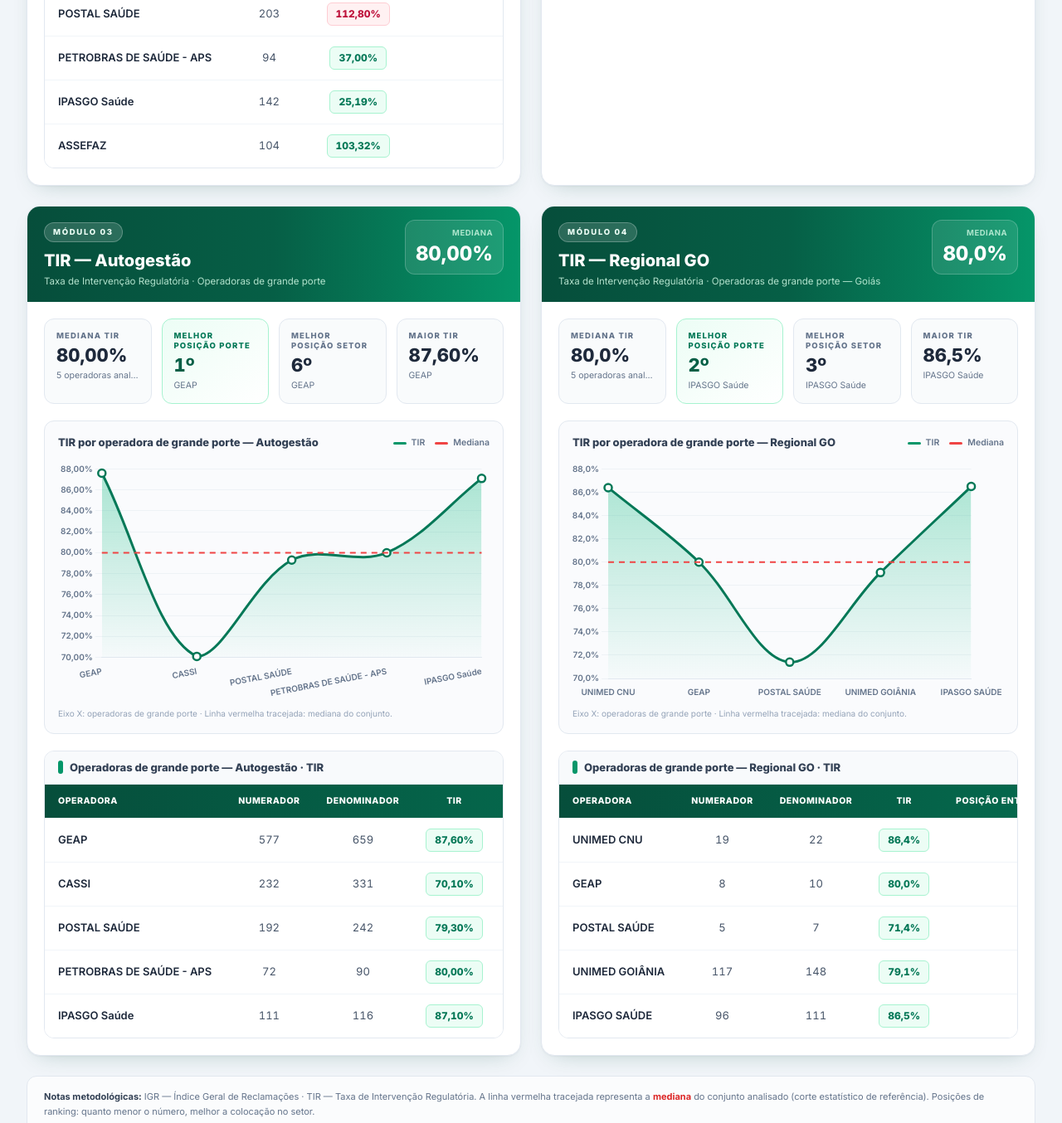
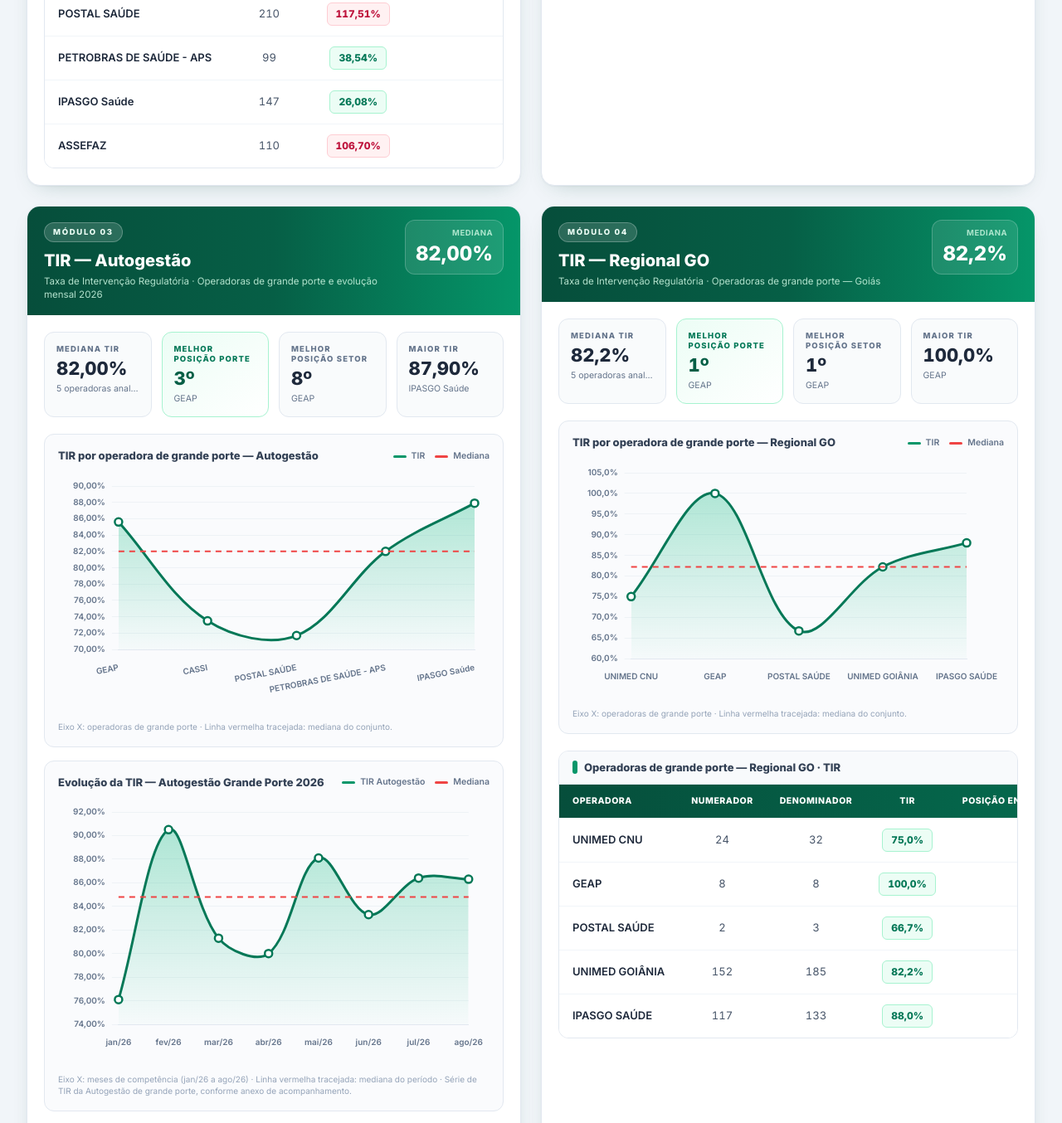
Before and after one commit to antoniomateus203-ship-it/TIR-y-IGR-, a plain HTML site: page index.html in a window 1280 px wide. Shown: the part 1446-2800 px from the top of the page at 83% size. Drawn offline with nearby package versions, Linux system fonts and the light colour scheme.

Commit message:
Add files via upload

```diff
--- a/index.html
+++ b/index.html
@@ -24,8 +24,17 @@
 <body class="bg-slate-100 min-h-screen text-slate-800 antialiased">
 
   <!-- ===================== HEADER ===================== -->
-  <header class="bg-gradient-to-r from-emerald-950 via-emerald-800 to-emerald-600 shadow-lg">
-    <div class="max-w-[1700px] mx-auto px-4 sm:px-6 lg:px-8 py-6 flex flex-col lg:flex-row lg:items-center lg:justify-between gap-5">
+  <header class="relative overflow-hidden bg-gradient-to-r from-emerald-950 via-emerald-800 to-emerald-600 shadow-lg">
+
+    <div class="absolute top-0 right-0 z-20 h-12 sm:h-14 lg:h-16 select-none pointer-events-none">
+      <img src="https://play-lh.googleusercontent.com/nNX3uE1J5d2IA3aywlINCxcfc-y2uKxo5QcH4GFK1R4AJZj_4RhlG6OYL6_78pAY1lsAWZrblOuiENNj8WDgGw=w240-h480-rw"
+           srcset="https://play-lh.googleusercontent.com/nNX3uE1J5d2IA3aywlINCxcfc-y2uKxo5QcH4GFK1R4AJZj_4RhlG6OYL6_78pAY1lsAWZrblOuiENNj8WDgGw=w480-h960-rw 2x"
+           alt="Ipasgo"
+           class="h-full w-auto object-contain mix-blend-multiply"
+           loading="lazy">
+    </div>
+
+    <div class="relative z-10 max-w-[1700px] mx-auto py-6 pl-4 sm:pl-6 lg:pl-8 pr-[64px] sm:pr-[80px] lg:pr-[96px] flex flex-col lg:flex-row lg:items-center lg:justify-between gap-5">
       <div>
         <p class="text-emerald-300 text-[11px] font-bold uppercase tracking-[0.22em]">Business Intelligence · Saúde Suplementar</p>
         <h1 class="text-white text-2xl sm:text-3xl font-extrabold mt-1.5 leading-tight">
@@ -43,7 +52,7 @@
         </div>
         <div class="rounded-xl bg-white/10 border border-white/20 backdrop-blur px-4 py-2.5">
           <p class="text-emerald-200 text-[10px] font-bold uppercase tracking-wider">Módulos</p>
-          <p class="text-white text-sm font-bold">4 seções · 5 gráficos</p>
+          <p class="text-white text-sm font-bold">4 seções · 6 gráficos</p>
         </div>
         <div class="rounded-xl bg-white/10 border border-white/20 backdrop-blur px-4 py-2.5">
           <p class="text-emerald-200 text-[10px] font-bold uppercase tracking-wider">Direção IGR</p>
@@ -82,6 +91,11 @@
           O TIR segue tratamento neutro (sem inversão), conforme metodologia própria.
         </span>
       </p>
+      <p>
+        <strong class="text-slate-700">Evolução mensal da TIR:</strong>
+        série de jan/26 a ago/26 das operadoras de grande porte — Autogestão, conforme anexo de acompanhamento.
+        A competência set/26 não integra a série de evolução da TIR.
+      </p>
       <p>Dados extraídos das planilhas oficiais de acompanhamento de operadoras de grande porte — Autogestão e Regional GO.</p>
     </div>
   </footer>
@@ -114,14 +128,17 @@
   serie:  [15.46, 14.81, 18.93, 14.18, 17.90, 14.89, 23.43, 20.94, 25.19]
 };
 
+/* Evolução da TIR — Autogestão Grande Porte (jan a ago/26) — conforme anexo */
+const TIR_AUTOGESTAO_MENSAL = {
+  labels: ['jan/26','fev/26','mar/26','abr/26','mai/26','jun/26','jul/26','ago/26'],
+  serie:  [76.1, 90.5, 81.3, 80.0, 88.1, 83.3, 86.4, 86.3]
+};
+
 const COLS_IGR = ['Operadora', 'Numerador', 'IGR', 'Posição entre as OPs do mesmo porte', 'Posição Geral Setor'];
 const COLS_TIR = ['Operadora', 'Numerador', 'Denominador', 'TIR', 'Posição entre as OPs do mesmo porte', 'Posição Geral Setor'];
 
 /* ============================================================
    3. CONFIGURAÇÃO DOS 4 MÓDULOS
-   ------------------------------------------------------------
-   charts: []      → um ou mais gráficos por seção
-   menorMelhor     → true: menor valor = melhor (IGR) | false: neutro (TIR)
    ============================================================ */
 const SECTIONS = [
 
@@ -159,12 +176,12 @@
     pctCols: [2],
     posCols: [3, 4],
     linhas: [
-      ['GEAP',                     723, 180.48, 1, 3],
-      ['CASSI',                    345, 115.60, 2, 6],
-      ['POSTAL SAÚDE',             203, 112.80, 3, 7],
-      ['PETROBRAS DE SAÚDE - APS',  94,  37.00, 7, 24],
-      ['IPASGO Saúde',             142,  25.19, 9, 34],
-      ['ASSEFAZ',                  104, 103.32, 4, 8]
+      ['GEAP',                     912, 226.13, 1, 4],
+      ['CASSI',                    358,  68.07, 5, 12],
+      ['POSTAL SAÚDE',             210, 117.51, 2, 7],
+      ['PETROBRAS DE SAÚDE - APS',  99,  38.54, 7, 27],
+      ['IPASGO Saúde',             147,  26.08, 9, 35],
+      ['ASSEFAZ',                  110, 106.70, 3, 8]
     ],
     kpis: [
       { label: 'IGR IPASGO · set/26',  value: '25,19%', hint: 'Última competência', tom: 'negativo' },
@@ -198,26 +215,26 @@
     pctCols: [2],
     posCols: [3, 4],
     linhas: [
-      ['UNIMED CNU',      33, 38.13, 17, 29],
-      ['GEAP',            10, 128.83, 7, 16],
-      ['POSTAL SAÚDE',     4, 69.74, 12, 22],
-      ['UNIMED GOIÂNIA', 187, 50.47, 15, 25],
-      ['IPASGO SAÚDE',   135, 24.21, 18, 33]
+      ['UNIMED CNU',      38,  43.87, 16, 27],
+      ['GEAP',            16, 203.20,  3, 11],
+      ['POSTAL SAÚDE',     5,  87.61, 10, 19],
+      ['UNIMED GOIÂNIA', 223,  60.34, 13, 23],
+      ['IPASGO SAÚDE',   142,  25.48, 18, 30]
     ],
     kpis: [
-      { label: 'Mediana IGR',           value: '50,47%', hint: '5 operadoras analisadas', tom: 'neutro' },
-      { label: 'Menor IGR (melhor)',    value: '24,21%', hint: 'IPASGO Saúde', tom: 'positivo' },
-      { label: 'Maior IGR (pior)',      value: '128,83%', hint: 'GEAP', tom: 'negativo' },
+      { label: 'Mediana IGR',           value: '60,34%', hint: '5 operadoras analisadas', tom: 'neutro' },
+      { label: 'Menor IGR (melhor)',    value: '25,48%', hint: 'IPASGO Saúde', tom: 'positivo' },
+      { label: 'Maior IGR (pior)',      value: '203,20%', hint: 'GEAP', tom: 'negativo' },
       { label: 'Operadoras analisadas', value: '5',      hint: 'Grande porte · GO', tom: 'neutro' }
     ]
   },
 
-  /* ---------- MÓDULO 03 — TIR AUTOGESTÃO ---------- */
+  /* ---------- MÓDULO 03 — TIR AUTOGESTÃO (2 gráficos) ---------- */
   {
     id: 'tir-autogestao',
     badge: 'Módulo 03',
     titulo: 'TIR — Autogestão',
-    subtitulo: 'Taxa de Intervenção Regulatória · Operadoras de grande porte',
+    subtitulo: 'Taxa de Intervenção Regulatória · Operadoras de grande porte e evolução mensal 2026',
     dec: 2,
     menorMelhor: false,
     charts: [
@@ -229,6 +246,16 @@
         col: 3,
         nota: 'Eixo X: operadoras de grande porte · Linha vermelha tracejada: mediana do conjunto.',
         altura: 'h-64 sm:h-72'
+      },
+      {
+        key: 'tir-mensal',
+        tipo: 'mensal',
+        titulo: 'Evolução da TIR — Autogestão Grande Porte 2026',
+        label: 'TIR Autogestão',
+        labels: TIR_AUTOGESTAO_MENSAL.labels,
+        serie: TIR_AUTOGESTAO_MENSAL.serie,
+        nota: 'Eixo X: meses de competência (jan/26 a ago/26) · Linha vermelha tracejada: mediana do período · Série de TIR da Autogestão de grande porte, conforme anexo de acompanhamento.',
+        altura: 'h-72 sm:h-80'
       }
     ],
     tabelaTitulo: 'Operadoras de grande porte — Autogestão · TIR',
@@ -236,17 +263,17 @@
     pctCols: [3],
     posCols: [4, 5],
     linhas: [
-      ['GEAP',                     577, 659, 87.60, 1, 6],
-      ['CASSI',                    232, 331, 70.10, 8, 20],
-      ['POSTAL SAÚDE',             192, 242, 79.30, 6, 14],
-      ['PETROBRAS DE SAÚDE - APS',  72,  90, 80.00, 5, 13],
-      ['IPASGO Saúde',             111, 116, 87.10, 2, 7]
+      ['GEAP',                     590, 689, 85.60, 3, 8],
+      ['CASSI',                    241, 328, 73.50, 10, 21],
+      ['POSTAL SAÚDE',             137, 191, 71.70, 11, 23],
+      ['PETROBRAS DE SAÚDE - APS',  73,  89, 82.00, 4, 10],
+      ['IPASGO Saúde',             123, 140, 87.90, 4, 10]
     ],
     kpis: [
-      { label: 'Mediana TIR',           value: '80,00%', hint: '5 operadoras analisadas', tom: 'neutro' },
-      { label: 'Melhor posição porte',  value: '1º',     hint: 'GEAP', tom: 'positivo' },
-      { label: 'Melhor posição setor',  value: '6º',     hint: 'GEAP', tom: 'neutro' },
-      { label: 'Maior TIR',             value: '87,60%', hint: 'GEAP', tom: 'neutro' }
+      { label: 'Mediana TIR',           value: '82,00%', hint: '5 operadoras analisadas', tom: 'neutro' },
+      { label: 'Melhor posição porte',  value: '3º',     hint: 'GEAP', tom: 'positivo' },
+      { label: 'Melhor posição setor',  value: '8º',     hint: 'GEAP', tom: 'neutro' },
+      { label: 'Maior TIR',             value: '87,90%', hint: 'IPASGO Saúde', tom: 'neutro' }
     ]
   },
 
@@ -274,26 +301,25 @@
     pctCols: [3],
     posCols: [4, 5],
     linhas: [
-      ['UNIMED CNU',     19,  22, 86.4, 3, 4],
-      ['GEAP',            8,  10, 80.0, 4, 6],
-      ['POSTAL SAÚDE',    5,   7, 71.4, 7, 9],
-      ['UNIMED GOIÂNIA', 117, 148, 79.1, 5, 7],
-      ['IPASGO SAÚDE',    96, 111, 86.5, 2, 3]
+      ['UNIMED CNU',     24,  32, 75.0, 5, 7],
+      ['GEAP',            8,   8, 100.0, 1, 1],
+      ['POSTAL SAÚDE',    2,   3, 66.7, 6, 8],
+      ['UNIMED GOIÂNIA', 152, 185, 82.2, 3, 4],
+      ['IPASGO SAÚDE',   117, 133, 88.0, 2, 3]
     ],
     kpis: [
-      { label: 'Mediana TIR',           value: '80,0%', hint: '5 operadoras analisadas', tom: 'neutro' },
-      { label: 'Melhor posição porte',  value: '2º',    hint: 'IPASGO Saúde', tom: 'positivo' },
-      { label: 'Melhor posição setor',  value: '3º',    hint: 'IPASGO Saúde', tom: 'neutro' },
-      { label: 'Maior TIR',             value: '86,5%', hint: 'IPASGO Saúde', tom: 'neutro' }
+      { label: 'Mediana TIR',           value: '82,2%',  hint: '5 operadoras analisadas', tom: 'neutro' },
+      { label: 'Melhor posição porte',  value: '1º',     hint: 'GEAP', tom: 'positivo' },
+      { label: 'Melhor posição setor',  value: '1º',     hint: 'GEAP', tom: 'neutro' },
+      { label: 'Maior TIR',             value: '100,0%', hint: 'GEAP', tom: 'neutro' }
     ]
   }
 ];
 
 /* ============================================================
-   4. PRÉ-CÁLCULO DE MEDIANAS (por gráfico e da tabela)
+   4. PRÉ-CÁLCULO DE MEDIANAS
    ============================================================ */
 SECTIONS.forEach((sec) => {
-  /* Mediana por gráfico */
   sec.charts.forEach((ch) => {
     const valores = ch.tipo === 'mensal'
       ? ch.serie
@@ -303,18 +329,16 @@
     ch._labels = ch.tipo === 'mensal' ? ch.labels : sec.linhas.map((l) => l[0]);
   });
 
-  /* Mediana da tabela (coluna percentual) */
   if (sec.pctCols.length) {
     const colIdx = sec.pctCols[0];
     sec._medianaTabela = mediana(sec.linhas.map((l) => l[colIdx]));
   }
 
-  /* Mediana exibida no header (usa 1º gráfico como referência) */
   sec._mediana = sec.charts[0]._mediana;
 });
 
 /* ============================================================
-   5. RENDER — TABELAS (com coloração direcional)
+   5. RENDER — TABELAS
    ============================================================ */
 function renderTable(sec) {
   const head = sec.colunas.map((c, i) =>
@@ -394,11 +418,12 @@
 }
 
 /* ============================================================
-   7. RENDER — BLOCO DE GRÁFICO (reutilizável)
+   7. RENDER — BLOCO DE GRÁFICO
    ============================================================ */
 function chartBlock(sec, ch) {
+  const minH = ch.tipo === 'mensal' ? 'min-h-[18rem]' : 'min-h-[16rem]';
   return `
-    <div class="rounded-xl border border-slate-200 bg-slate-50/70 p-3 sm:p-4">
+    <div class="rounded-xl border border-slate-200 bg-slate-50/70 p-3 sm:p-4 shrink-0">
       <div class="flex flex-wrap items-center justify-between gap-2 mb-3">
         <h3 class="text-[13px] font-extrabold text-slate-700">${ch.titulo}</h3>
         <div class="flex items-center gap-3 text-[10.5px] font-semibold text-slate-500">
@@ -410,7 +435,7 @@
           </span>
         </div>
       </div>
-      <div class="${ch.altura} relative">
+      <div class="${ch.altura} ${minH} relative">
         <canvas id="chart-${sec.id}-${ch.key}"></canvas>
       </div>
       <p class="text-[10px] text-slate-400 mt-2.5 leading-snug">${ch.nota}</p>
@@ -427,7 +452,6 @@
   el.className = 'bg-white rounded-2xl border border-slate-200 card-shadow overflow-hidden flex flex-col';
 
   el.innerHTML = `
-    <!-- Cabeçalho do módulo -->
     <div class="bg-gradient-to-r from-emerald-900 via-emerald-800 to-emerald-600 px-5 py-4">
       <div class="flex items-start justify-between gap-4">
         <div class="min-w-0">
@@ -446,20 +470,16 @@
       </div>
     </div>
 
-    <!-- Corpo -->
     <div class="p-4 sm:p-5 space-y-5 flex-1 flex flex-col">
 
-      <!-- KPI Cards -->
       <div class="grid grid-cols-2 lg:grid-cols-4 gap-3">
         ${sec.kpis.map(kpiHTML).join('')}
       </div>
 
-      <!-- Gráficos -->
-      <div class="space-y-4">
+      <div class="space-y-4 shrink-0">
         ${sec.charts.map((ch) => chartBlock(sec, ch)).join('')}
       </div>
 
-      <!-- Tabela -->
       <div class="rounded-xl border border-slate-200 overflow-hidden mt-auto">
         <div class="px-4 py-2.5 bg-slate-50 border-b border-slate-200 flex flex-wrap items-center justify-between gap-2">
           <div class="flex items-center gap-2">
@@ -488,6 +508,7 @@
 Chart.defaults.font.size = 11;
 Chart.defaults.color = '#64748b';
 
+function renderCharts() {
   SECTIONS.forEach((sec) => {
     sec.charts.forEach((ch) => {
       const canvas = document.getElementById(`chart-${sec.id}-${ch.key}`);
@@ -498,12 +519,13 @@
       const medianaVal = ch._mediana;
       const linhaMediana = new Array(valores.length).fill(medianaVal);
 
-    /* Coloração ponto a ponto */
       const pointBorder = valores.map((v) => {
         if (!sec.menorMelhor) return '#047857';
         return v > medianaVal ? '#ef4444' : '#047857';
       });
       const pointBg = valores.map(() => '#ffffff');
+
+      const isMensal = ch.tipo === 'mensal';
 
       new Chart(canvas.getContext('2d'), {
         type: 'line',
@@ -551,7 +573,9 @@
           responsive: true,
           maintainAspectRatio: false,
           interaction: { mode: 'index', intersect: false },
-        layout: { padding: { top: 6, right: 8, left: 0, bottom: 0 } },
+
+          layout: { padding: { top: 14, right: 18, left: 10, bottom: 14 } },
+
           plugins: {
             legend: { display: false },
             tooltip: {
@@ -581,34 +605,47 @@
               }
             }
           },
+
           scales: {
             x: {
               grid: { display: false },
               border: { color: '#e2e8f0' },
               ticks: {
-              maxRotation: 40,
+                maxRotation: isMensal ? 0 : 40,
                 minRotation: 0,
-              autoSkip: false,
+                autoSkip: isMensal ? true : false,
+                maxTicksLimit: isMensal ? 9 : undefined,
+                padding: 8,
                 font: { size: 10, weight: '600' },
                 color: '#64748b'
               }
             },
             y: {
               beginAtZero: false,
+              grace: '12%',
               grid: { color: '#eef2f6' },
               border: { display: false },
               ticks: {
+                padding: 8,
                 font: { size: 10, weight: '600' },
                 color: '#64748b',
                 callback: (v) => fmtNum(v, sec.dec) + '%'
               }
             }
           },
+
           animation: { duration: 900, easing: 'easeOutQuart' }
         }
       });
     });
   });
+}
+
+if (document.fonts && document.fonts.ready) {
+  document.fonts.ready.then(renderCharts);
+} else {
+  renderCharts();
+}
 </script>
 </body>
 </html>
```
Lines whose indentation alone changed are shown as unchanged.
